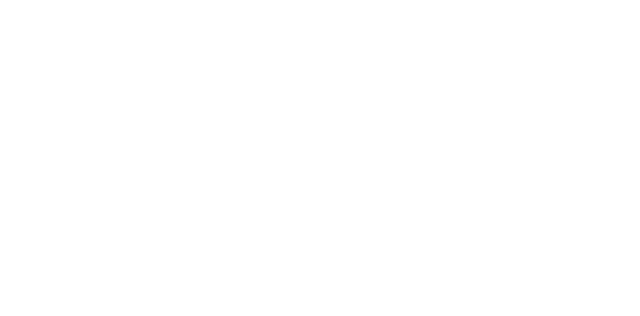
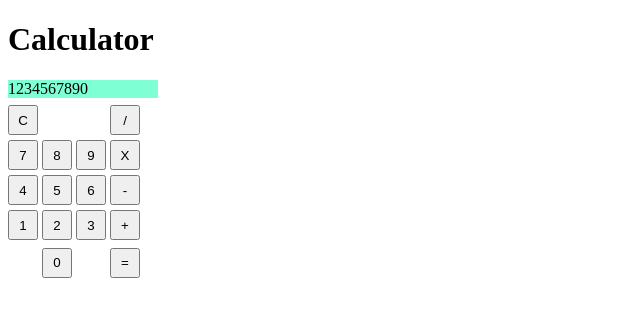
Before and after one commit to ElsonOtake/calculator, a plain HTML site: page index.html in a window 1280 px wide. Shown: the whole page, without its empty margins (0-640 px from the left). Drawn offline with Linux system fonts and the light colour scheme.

Commit message:
creation of a basic html calculator

```diff
--- a/index.html
+++ b/index.html
@@ -3,8 +3,68 @@
 <head>
   <meta charset="UTF-8">
   <title>Calculator</title>
+  <style>
+      #calcBody {
+          width: 150px;
+      }
+      #display {
+        background-color: aquamarine;
+      }
+      #keyboard {
+          display: flex;
+          flex-wrap: wrap;
+      }
+      .keyLines {
+          justify-content: space-evenly;
+          margin-bottom: 5px;
+      }
+      button {
+          width: 30px;
+          height: 30px;
+      }
+      .dummyBtn {
+          visibility: hidden;
+      }
+  </style>
 </head>
 <body>
+    <h1>Calculator</h1>
+    <div id="calcBody">
+        <div id="display">1234567890</div>
+        <div id="keyboard">
+            <div class="keyLines">
+                <button id="clearBtn">C</button>
+                <button class="dummyBtn"></button>
+                <button class="dummyBtn"></button>
+                <button id="divideBtn">/</button>
+            </div>
+            <div class="keyLines">
+                <button id="data-7">7</button>
+                <button id="data-8">8</button>
+                <button id="data-9">9</button>
+                <button id="multiplyBtn">X</button>
+            </div>
+            <div class="keyLines">
+                <button id="data-4">4</button>
+                <button id="data-5">5</button>
+                <button id="data-6">6</button>
+                <button id="subtractBtn">-</button>
+            </div>
+            <div>
+                <button id="data-1">1</button>
+                <button id="data-2">2</button>
+                <button id="data-3">3</button>
+                <button id="subtractBtn">+</button>
+            </div>
+            <div>
+                <button class="dummyBtn"></button>
+                <button id="data-0">0</button>
+                <button class="dummyBtn"></button>
+                <button id="equalBtn">=</button>
+            </div>
+        </div>
+    </div>
+
     <script>
         // function to add two numbers
         function add(a, b) {
```
